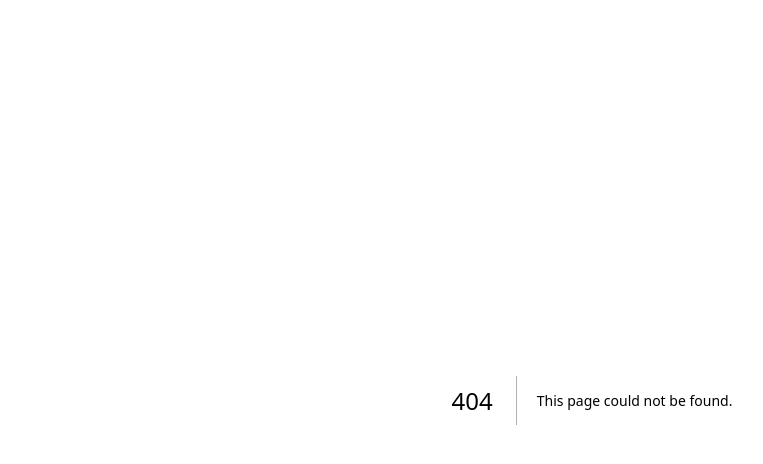
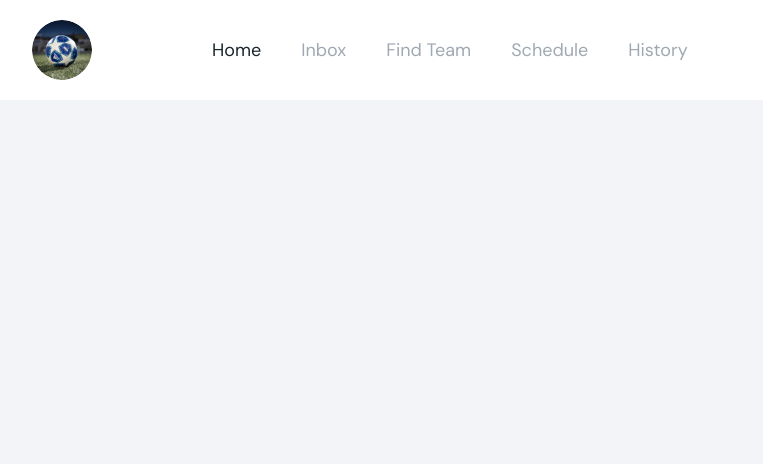
Before and after one commit to Yassar021/futsal-app, a Next.js app: page /History in a window 1280 px wide. Before the commit this address had no page. Shown: the top 464 px of the page, without its empty margins (48-811 px from the left). Built offline with nearby package versions, Linux system fonts and the light colour scheme.

Commit message:
updateLink

```diff
--- /dev/null
+++ b/components/History/index.jsx
@@ -0,0 +1,11 @@
+import LayoutUser from "../../layout/LayoutUser"
+
+const History = () => {
+    return (
+        <LayoutUser pageTitle={'History'}>
+
+        </LayoutUser>
+    )
+}
+
+export default History
--- a/components/Navbar/index.jsx
+++ b/components/Navbar/index.jsx
@@ -1,7 +1,7 @@
 import { Box, Container, Flex, Image, Link, Stack, Text } from "@chakra-ui/react"
 
 const Navbar = () => {
-    return(
+    return (
         <>
             <Box h='100px' w='100%' py='20px'>
                 <Container maxW={'6xl'}>
@@ -18,7 +18,7 @@ const Navbar = () => {
                             </Link><Link href="/Schedule">
                                 <Text fontSize={'18px'} fontWeight='500' color={'#A0A8B1'}>Schedule</Text>
                             </Link>
-                            <Link href="#">
+                            <Link href="/History">
                                 <Text fontSize={'18px'} fontWeight='500' color={'#A0A8B1'}>History</Text>
                             </Link>
                         </Stack>
--- /dev/null
+++ b/pages/History.jsx
@@ -0,0 +1,9 @@
+import History from "../components/History"
+
+const HistoryPage = () => {
+    return (
+        <History />
+    )
+}
+
+export default HistoryPage
```
